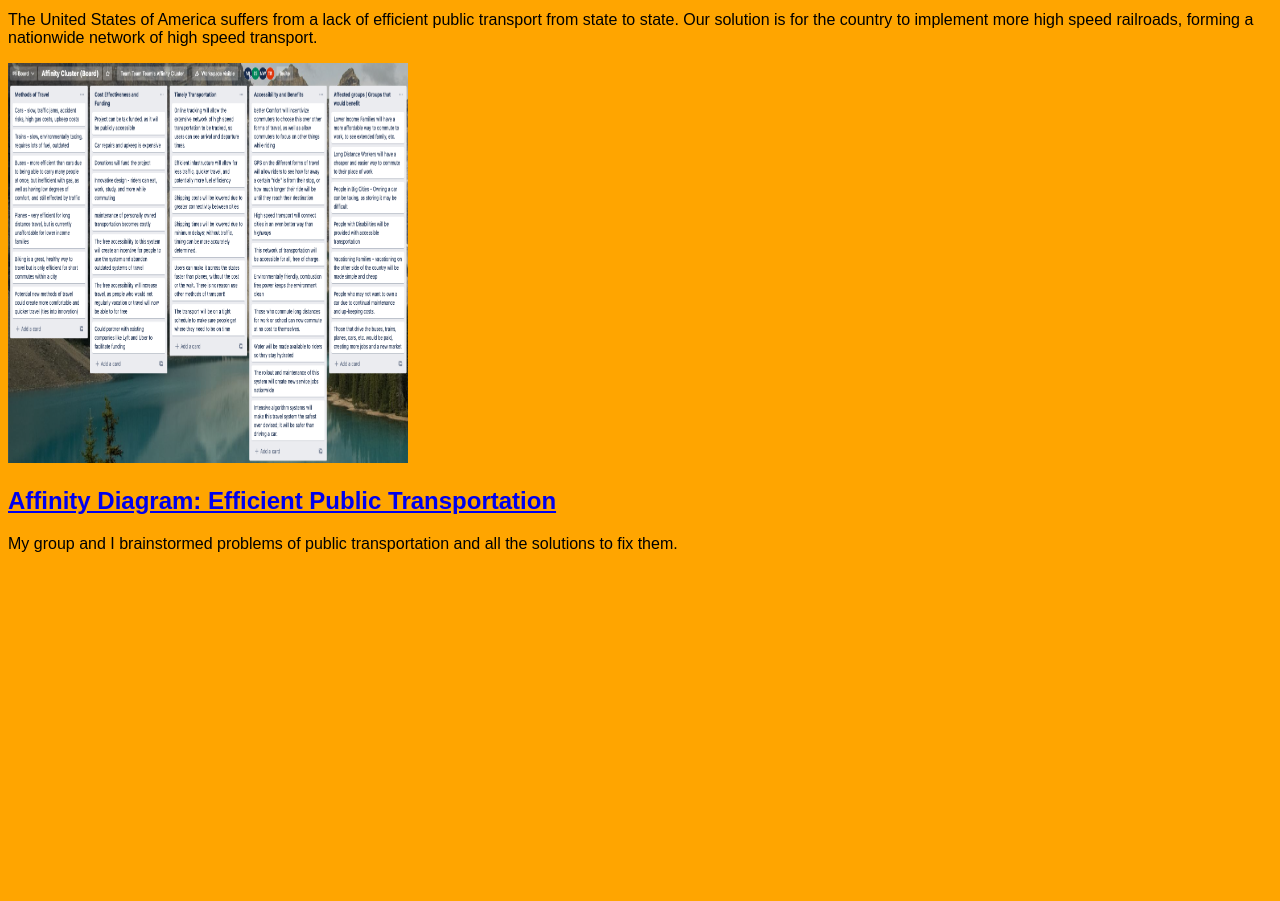
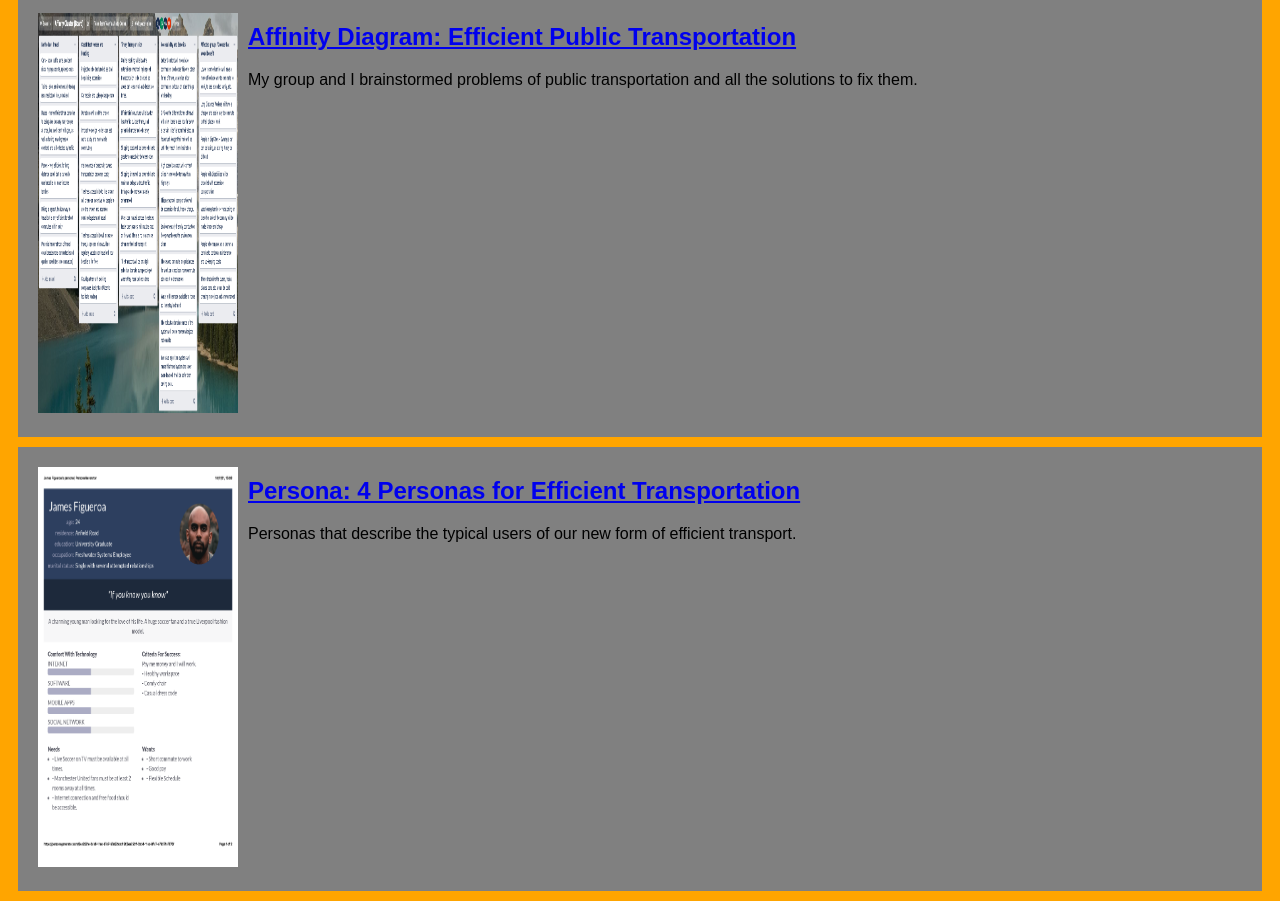
Before and after one commit to tyler19037/tyler19037.github.io, a plain HTML site: page index.html in a window 1280 px wide. Shown: the part 541-1442 px from the top of the page. Before the commit the page ends 1110 px from the top, so only its background shows below. Drawn offline with Linux system fonts and the light colour scheme.

Commit message:
Add files via upload

```diff
--- a/index.html
+++ b/index.html
@@ -28,5 +28,16 @@
                 </p>
             </section>
         </section>
+
+        <!-- Persona Assignment -->
+        <section class="assignment">
+            <a href="files/Combined.pdf"><img src="images/Combined_01.png" width="400" height="400"></a>
+            <section class="ass-details">
+                <a href="files/Combined.pdf"><h2>Persona: 4 Personas for Efficient Transportation</h2></a>
+                <p>
+                    Personas that describe the typical users of our new form of efficient transport.
+                </p>
+            </section>
+        </section>
     </body>
 </html>
--- a/styles.css
+++ b/styles.css
@@ -1,6 +1,18 @@
 body {
     background:orange;
     font-family:Arial, Helvetica, sans-serif;
+}
+
+.assignment {
+    display:flex;
+    padding:10px;
+    margin:10px;
+    background: gray
+}
+
+.assignment img {
+    width:200px;
+    padding:10px;
 }
 
 h1 {
```
Also changed, not shown: images/Combined_01.png (added), 1 other file.
